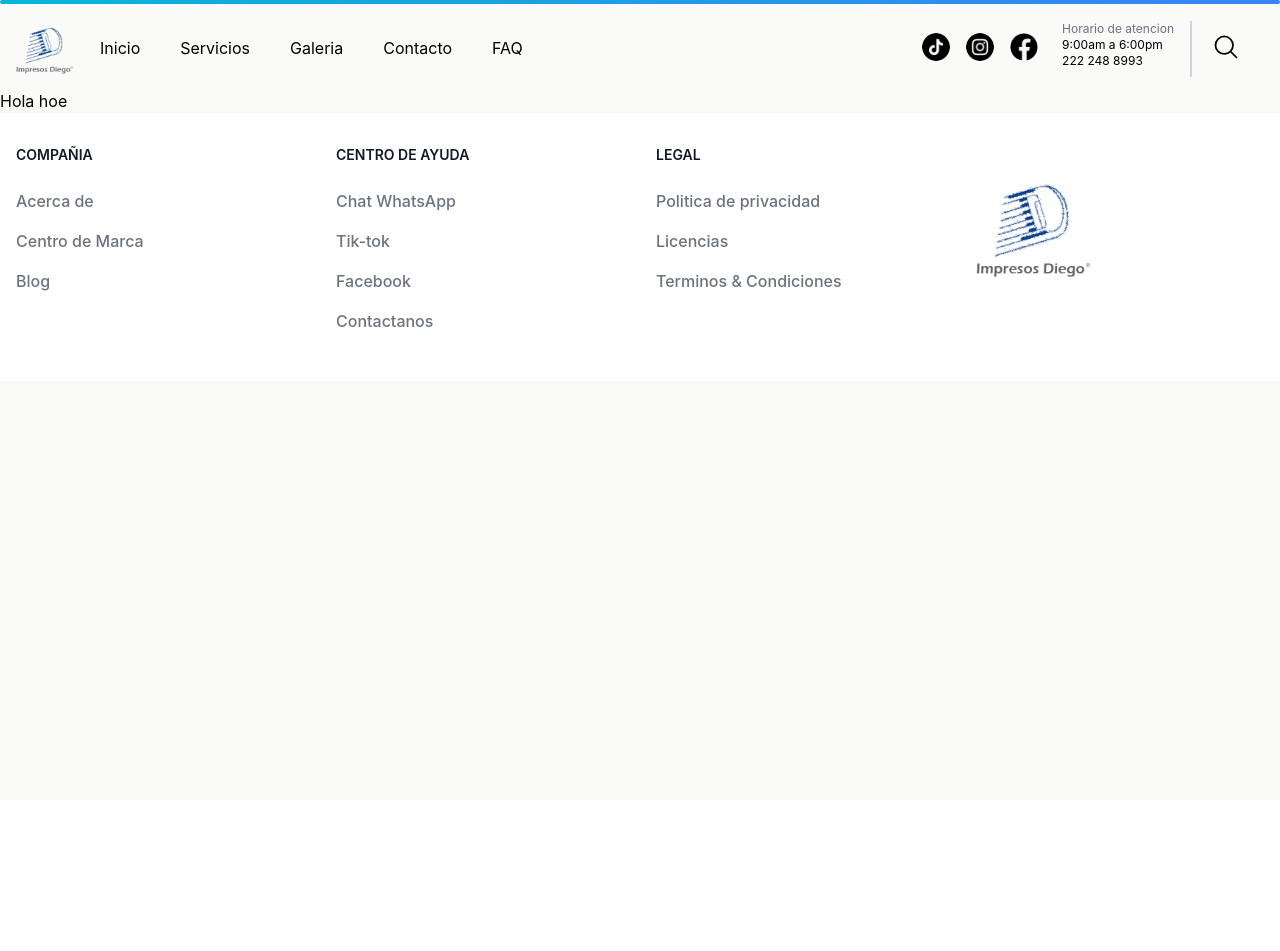
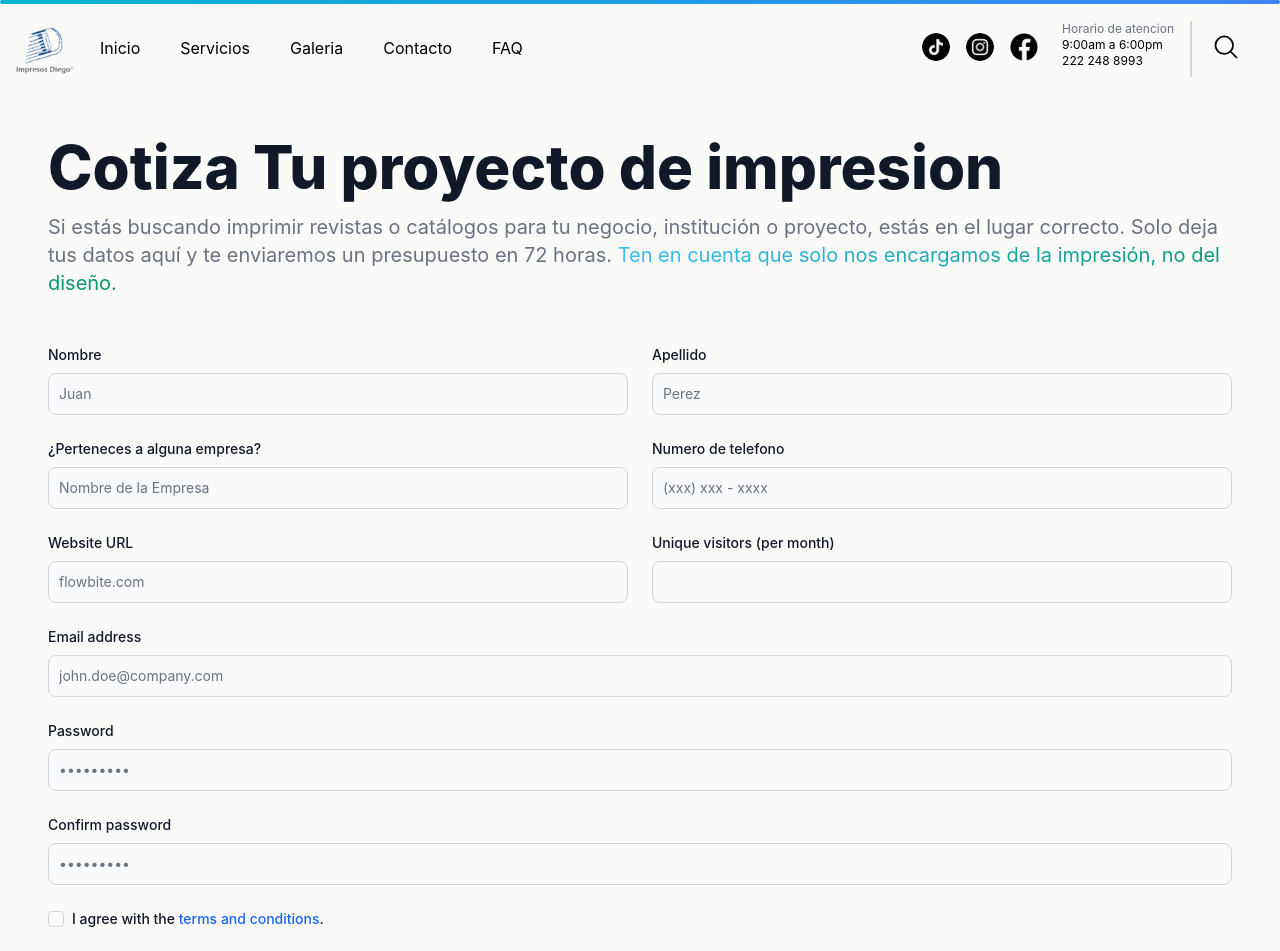
Before and after one commit to EmilioPG13/Impresos-Diego, a React (Vite) app: page /contacto in a window 1280 px wide. Shown: the top 951 px of the page. Before the commit the page ends 800 px from the top, so only its background shows below. Built offline with nearby package versions, Linux system fonts and the light colour scheme.

Commit message:
🚧 refactor: Update contacto.jsx to add form for project printing quote request

```diff
--- a/src/components/routes/contacto.jsx
+++ b/src/components/routes/contacto.jsx
@@ -1,8 +1,63 @@
 function Contacto() {
     return (
-        <div>
-            <p>Hola hoe</p>
-        </div>
+        <>
+            <div className="m-12">
+                <h1 className="mb-4 text-3xl font-extrabold text-gray-900 dark:text-white md:text-5xl lg:text-6xl">
+                    Cotiza Tu proyecto de impresion
+                </h1>
+                <p className="text-lg font-normal text-gray-500 lg:text-xl dark:text-gray-400">
+                Si estás buscando imprimir revistas o catálogos para tu negocio, institución o proyecto, estás en el lugar correcto. Solo deja tus datos aquí y te enviaremos un presupuesto en 72 horas. <span className="text-transparent bg-clip-text bg-gradient-to-r to-emerald-600 from-sky-400">Ten en cuenta que solo nos encargamos de la impresión, no del diseño.</span>
+                </p>
+            </div>
+
+            <form className="m-12">
+                <div className="grid gap-6 mb-6 md:grid-cols-2">
+                    <div>
+                        <label htmlFor="first_name" className="block mb-2 text-sm font-medium text-gray-900 dark:text-white">Nombre</label>
+                        <input type="text" id="first_name" className="bg-gray-50 border border-gray-300 text-gray-900 text-sm rounded-lg focus:ring-blue-500 focus:border-blue-500 block w-full p-2.5 dark:bg-gray-700 dark:border-gray-600 dark:placeholder-gray-400 dark:text-white dark:focus:ring-blue-500 dark:focus:border-blue-500" placeholder="Juan" required />
+                    </div>
+                    <div>
+                        <label htmlFor="last_name" className="block mb-2 text-sm font-medium text-gray-900 dark:text-white">Apellido</label>
+                        <input type="text" id="last_name" className="bg-gray-50 border border-gray-300 text-gray-900 text-sm rounded-lg focus:ring-blue-500 focus:border-blue-500 block w-full p-2.5 dark:bg-gray-700 dark:border-gray-600 dark:placeholder-gray-400 dark:text-white dark:focus:ring-blue-500 dark:focus:border-blue-500" placeholder="Perez" required />
+                    </div>
+                    <div>
+                        <label htmlFor="company" className="block mb-2 text-sm font-medium text-gray-900 dark:text-white">¿Perteneces a alguna empresa?</label>
+                        <input type="text" id="company" className="bg-gray-50 border border-gray-300 text-gray-900 text-sm rounded-lg focus:ring-blue-500 focus:border-blue-500 block w-full p-2.5 dark:bg-gray-700 dark:border-gray-600 dark:placeholder-gray-400 dark:text-white dark:focus:ring-blue-500 dark:focus:border-blue-500" placeholder="Nombre de la Empresa" required />
+                    </div>
+                    <div>
+                        <label htmlFor="phone" className="block mb-2 text-sm font-medium text-gray-900 dark:text-white">Numero de telefono</label>
+                        <input type="tel" id="phone" className="bg-gray-50 border border-gray-300 text-gray-900 text-sm rounded-lg focus:ring-blue-500 focus:border-blue-500 block w-full p-2.5 dark:bg-gray-700 dark:border-gray-600 dark:placeholder-gray-400 dark:text-white dark:focus:ring-blue-500 dark:focus:border-blue-500" placeholder="(xxx) xxx - xxxx" pattern="[0-9]{3}-[0-9]{2}-[0-9]{3}" required />
+                    </div>
+                    <div>
+                        <label htmlFor="website" className="block mb-2 text-sm font-medium text-gray-900 dark:text-white">Website URL</label>
+                        <input type="url" id="website" className="bg-gray-50 border border-gray-300 text-gray-900 text-sm rounded-lg focus:ring-blue-500 focus:border-blue-500 block w-full p-2.5 dark:bg-gray-700 dark:border-gray-600 dark:placeholder-gray-400 dark:text-white dark:focus:ring-blue-500 dark:focus:border-blue-500" placeholder="flowbite.com" required />
+                    </div>
+                    <div>
+                        <label htmlFor="visitors" className="block mb-2 text-sm font-medium text-gray-900 dark:text-white">Unique visitors (per month)</label>
+                        <input type="number" id="visitors" className="bg-gray-50 border border-gray-300 text-gray-900 text-sm rounded-lg focus:ring-blue-500 focus:border-blue-500 block w-full p-2.5 dark:bg-gray-700 dark:border-gray-600 dark:placeholder-gray-400 dark:text-white dark:focus:ring-blue-500 dark:focus:border-blue-500" placeholder="" required />
+                    </div>
+                </div>
+                <div className="mb-6">
+                    <label htmlFor="email" className="block mb-2 text-sm font-medium text-gray-900 dark:text-white">Email address</label>
+                    <input type="email" id="email" className="bg-gray-50 border border-gray-300 text-gray-900 text-sm rounded-lg focus:ring-blue-500 focus:border-blue-500 block w-full p-2.5 dark:bg-gray-700 dark:border-gray-600 dark:placeholder-gray-400 dark:text-white dark:focus:ring-blue-500 dark:focus:border-blue-500" placeholder="john.doe@company.com" required />
+                </div>
+                <div className="mb-6">
+                    <label htmlFor="password" className="block mb-2 text-sm font-medium text-gray-900 dark:text-white">Password</label>
+                    <input type="password" id="password" className="bg-gray-50 border border-gray-300 text-gray-900 text-sm rounded-lg focus:ring-blue-500 focus:border-blue-500 block w-full p-2.5 dark:bg-gray-700 dark:border-gray-600 dark:placeholder-gray-400 dark:text-white dark:focus:ring-blue-500 dark:focus:border-blue-500" placeholder="•••••••••" required />
+                </div>
+                <div className="mb-6">
+                    <label htmlFor="confirm_password" className="block mb-2 text-sm font-medium text-gray-900 dark:text-white">Confirm password</label>
+                    <input type="password" id="confirm_password" className="bg-gray-50 border border-gray-300 text-gray-900 text-sm rounded-lg focus:ring-blue-500 focus:border-blue-500 block w-full p-2.5 dark:bg-gray-700 dark:border-gray-600 dark:placeholder-gray-400 dark:text-white dark:focus:ring-blue-500 dark:focus:border-blue-500" placeholder="•••••••••" required />
+                </div>
+                <div className="flex items-start mb-6">
+                    <div className="flex items-center h-5">
+                        <input id="remember" type="checkbox" value="" className="w-4 h-4 border border-gray-300 rounded bg-gray-50 focus:ring-3 focus:ring-blue-300 dark:bg-gray-700 dark:border-gray-600 dark:focus:ring-blue-600 dark:ring-offset-gray-800" required />
+                    </div>
+                    <label htmlFor="remember" className="ms-2 text-sm font-medium text-gray-900 dark:text-gray-300">I agree with the <a href="#" className="text-blue-600 hover:underline dark:text-blue-500">terms and conditions</a>.</label>
+                </div>
+                <button type="submit" className="text-white bg-blue-700 hover:bg-blue-800 focus:ring-4 focus:outline-none focus:ring-blue-300 font-medium rounded-lg text-sm w-full sm:w-auto px-5 py-2.5 text-center dark:bg-blue-600 dark:hover:bg-blue-700 dark:focus:ring-blue-800">Submit</button>
+            </form>
+        </>
     );
 }
 
```
